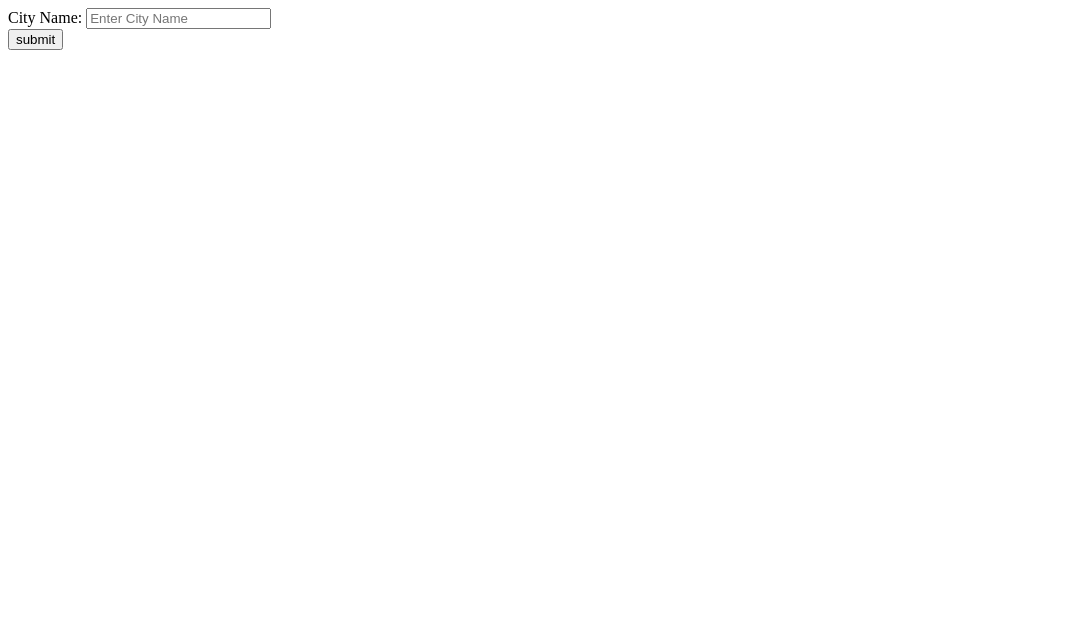
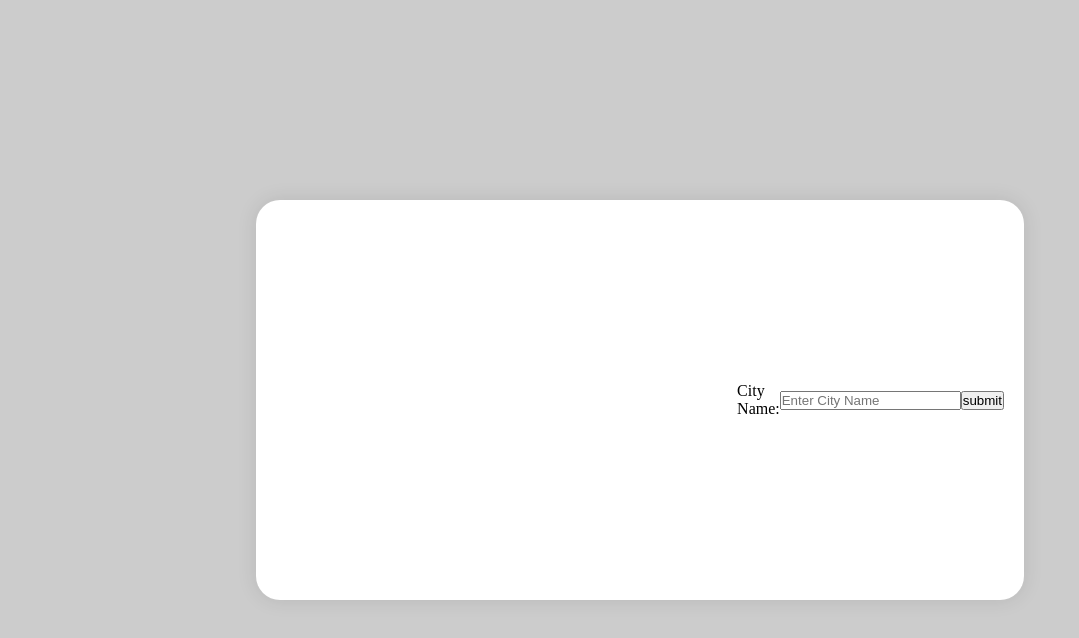
Before and after one commit to KevanK1/Weather-iya, a plain HTML site: page index.html in a window 1280 px wide. Shown: the whole page, without its empty margins (0-1079 px from the left). Drawn offline with Linux system fonts and the light colour scheme.

Commit message:
CSS added and updated the structure and alignment

```diff
--- a/app.js
+++ b/app.js
@@ -17,5 +17,3 @@ btn.addEventListener("click", () => {
 
     });
 });
-{/* <h1 id="city"></h1>
-         <h2 id="temperature"></h2> */}
--- a/index.html
+++ b/index.html
@@ -4,12 +4,17 @@
     <meta charset="UTF-8">
     <meta name="viewport" content="width=device-width, initial-scale=1.0">
     <title>Document</title>
+    <link rel="stylesheet" href="style.css">
 </head>
 <body>
     <!-- Wether API front end -->
-     <div class="weather">
-        <label for="city">City Name: </label> <input type="text" name="city" id="city" placeholder="Enter City Name"> <br>
-        <button>submit</button>
+     <div class="main">
+        <div class="weather">
+        </div>
+        <div class="ip">
+           <label for="city">City Name: </label> <input type="text" name="city" id="city" placeholder="Enter City Name"> <br>
+           <button>submit</button>
+        </div>
      </div>
      <script src="app.js"></script>
 </body>
--- /dev/null
+++ b/style.css
@@ -0,0 +1,56 @@
+*{
+    margin: 0;
+    padding: 0;
+    box-sizing: border-box;
+}
+
+html, body{
+    height: 100%;
+    width: 100%;
+    font-family: Gilroy;
+}
+body{
+    height: 100%;
+    width: 100%;
+    display: flex;
+    justify-content: center;
+    align-items: center;
+    background-color: #ccc;
+}
+.main{
+    height: 50%;
+    width: 60%;
+    background-color: #fff;
+    display: flex;
+    justify-content: center;
+    align-items: center;
+    gap: 8%;
+    padding: 20px;
+    border-radius: 24px;
+    box-shadow: 0 0 20px rgba(0,0,0,0.1);
+}
+
+.weather{
+    height: 100%;
+    width: 60%;
+    padding: 4rem;
+    border-radius: 24px;
+    box-shadow: 10 10 20px rgba(0,0,0,0.1);
+}
+.ip{
+    height: 100%;
+    width: 40%;
+    display: flex;
+    justify-content: center;
+    align-items: center;
+    border-radius: 24px;
+    box-shadow: 10 100 20px rgba(0,0,0,0.1);
+
+}
+
+.weather h1{
+    font-size: 36px;
+    font-weight: 700;
+    color: #333;
+    margin-bottom: 6%;
+}
```
